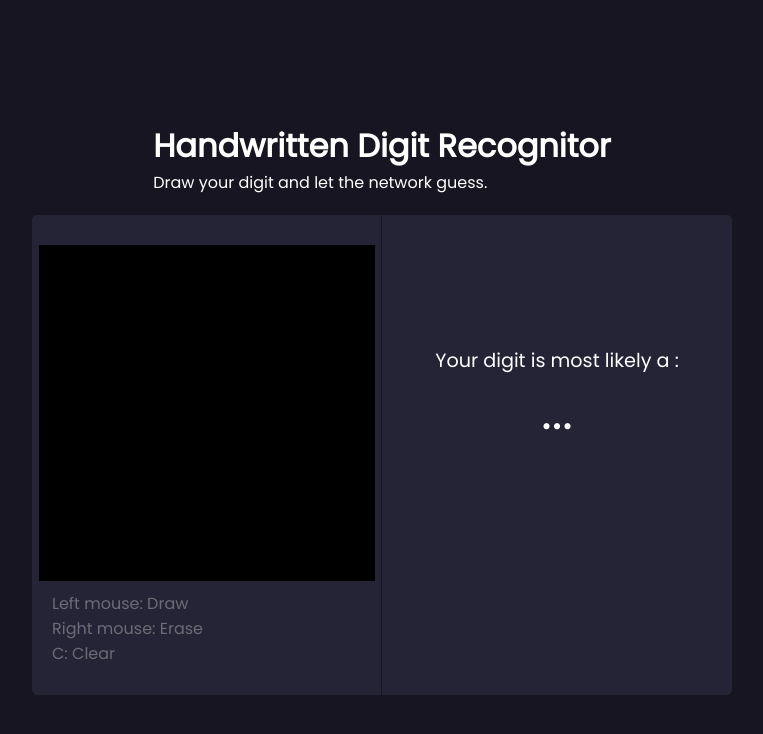
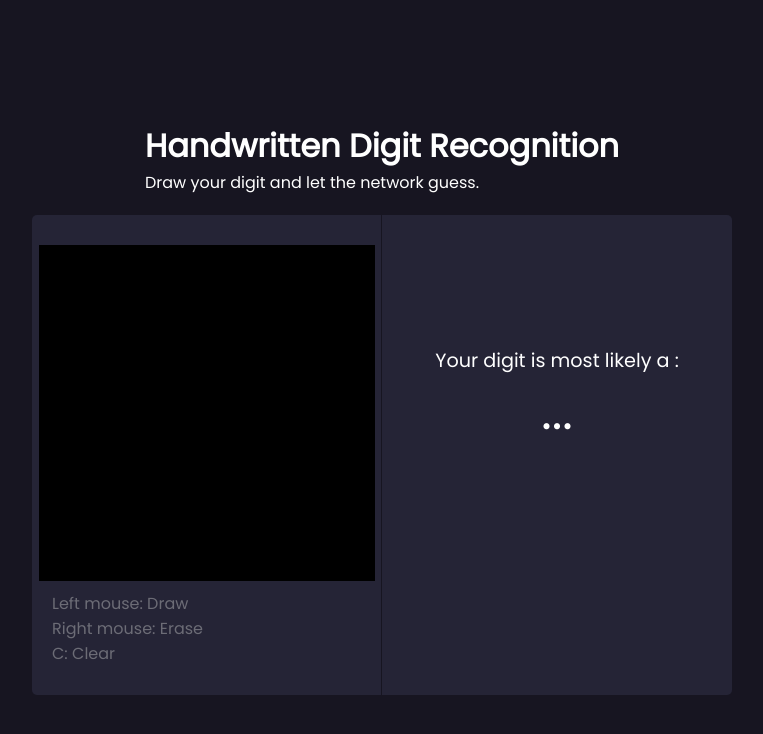
Before and after one commit to pnnam03/Neural-Network, a plain HTML site: page index.html in a window 1280 px wide. Shown: the whole page, without its empty margins (258-1021 px from the left). Drawn offline with Linux system fonts and the light colour scheme; no server answers.

Commit message:
change the title

```diff
--- a/index.html
+++ b/index.html
@@ -10,7 +10,7 @@
 <body>
     <div>
         <header style="color:white">
-            <h1> Handwritten Digit Recognitor</h1>
+            <h1> Handwritten Digit Recognition</h1>
             <p>Draw your digit and let the network guess.</p>
         </header>
     </div>
```
